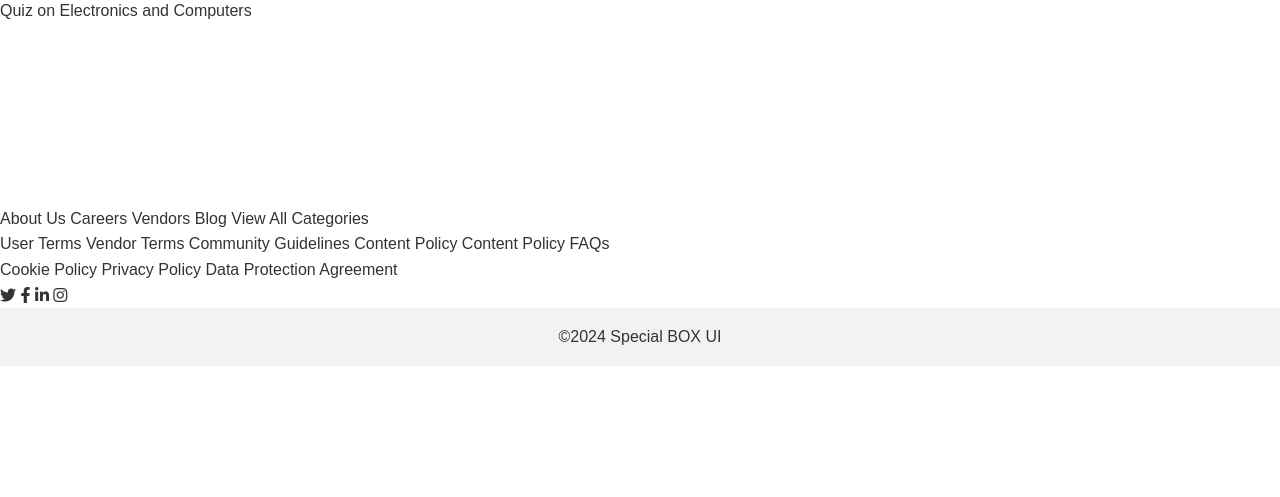
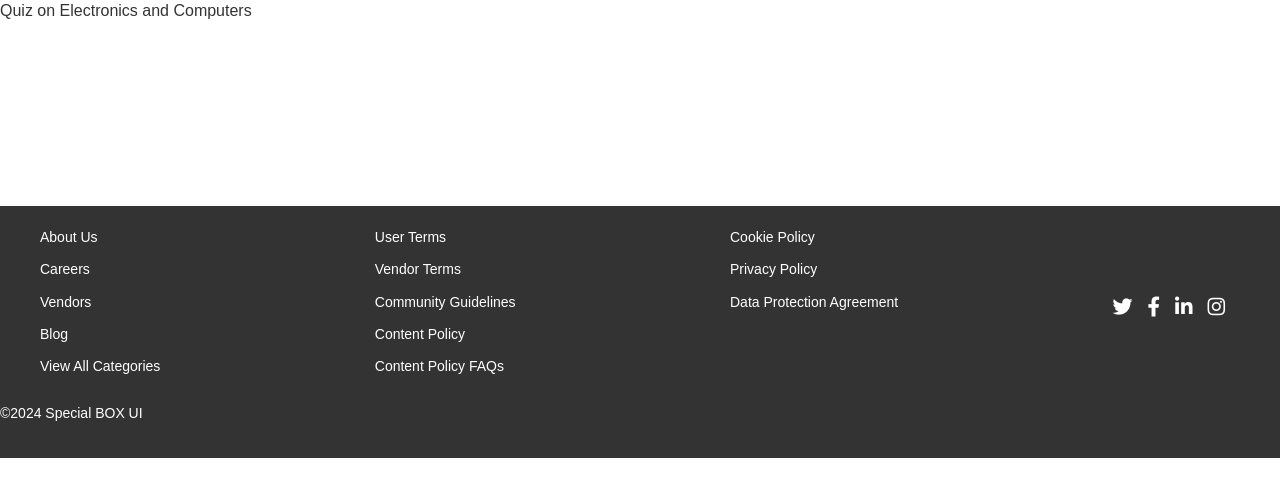
Before and after one commit to Kishan0405/Special_BOX_UI, a PHP site: page / in a window 1280 px wide. Shown: the part 230-727 px from the top of the page. Run offline with PHP 8.4, Linux system fonts and the light colour scheme.

Commit message:
Update stylesindex.css

```diff
--- a/Styles/stylesindex.css
+++ b/Styles/stylesindex.css
@@ -61,31 +74,118 @@ article p {
     margin-bottom: 1rem;
 }
 
-footer p {
-    text-align: center;
-    padding: 1rem;
-    background-color: #f2f2f2;
-    margin: 0;
+/* Add styles for the loading animation */
+.loading {
+    position: fixed;
+    top: 0;
+    left: 0;
+    width: 100%;
+    height: 100%;
+    background-color: #efefefea;
+    display: flex;
+    flex-direction: column;
+    justify-content: center;
+    align-items: center;
+    z-index: 9999;
 }
 
-.selected {
-    background-color: #ddd;
-    border-radius: 5px;
-    padding: 0.5rem;
+.spinner {
+    width: 50px;
+    height: 50px;
+    border: 10px solid #ccc;
+    border-top: 10px solid #3498db;
+    border-radius: 50%;
+    animation: spin 1s linear infinite;
 }
 
-nav ul li a.selected {
-    color: #fff;
-    background-color: #007bff;
+@keyframes spin {
+    0% {
+        transform: rotate(0deg);
+    }
+    100% {
+        transform: rotate(360deg);
+    }
 }
 
-nav ul li a.selected:hover {
-    background-color: #444;
+.loading-text {
+    margin-top: 20px;
+    font-size: 1.2em;
+    color: #555;
 }
+
+.hide-contents {
+    opacity: 0;
+    pointer-events: none;
+}
+
+/* Footer styles */
+footer {
+    background-color: #333;
+    color: #fff;
+    padding: 20px 0;
+    font-size: 14px;
+}
+
+.footer-container {
+    display: flex;
+    justify-content: space-between;
+    flex-wrap: wrap;
+    max-width: 1200px;
+    margin: 0 auto;
+    padding: 0 20px;
+    height: auto;
+    margin-bottom: auto;
+}
+
+.footer-links {
+    display: flex;
+    flex-direction: column;
+}
+
+.footer-links a {
+    color: #fff;
+    margin-bottom: 10px;
+    text-decoration: none;
+}
+
+.footer-links a:hover {
+    text-decoration: underline;
+}
+
+.social-icons {
+    display: flex;
+    align-items: center;
+}
+
+.social-icons a {
+    color: #fff;
+    margin-right: 15px;
+    font-size: 20px;
+    text-decoration: none;
+}
+
+.social-icons a:hover {
+    color: #3498db;
+}
+
+.sidenav {
+    position: fixed;
+    top: 108.3px;
+    left: 0;
+    width: 200px;
+    height: 52.3vh;
+    background-color: rgba(240, 240, 240, 0.8); /* Adjust transparency here */
+    padding: 20px;
+    color: #333;
+    display: none;
+    transition: display 0.3s ease;
+}
+
 .sidenav ul {
     list-style: none;
+    padding: 0;
     margin: 0;
-    padding: 0;
+    display: flex;
     flex-direction: column;
 }
 
```
Also changed, not shown: other parts of Styles/stylesindex.css (+31 -78 lines). Lines whose indentation alone changed are shown as unchanged.
